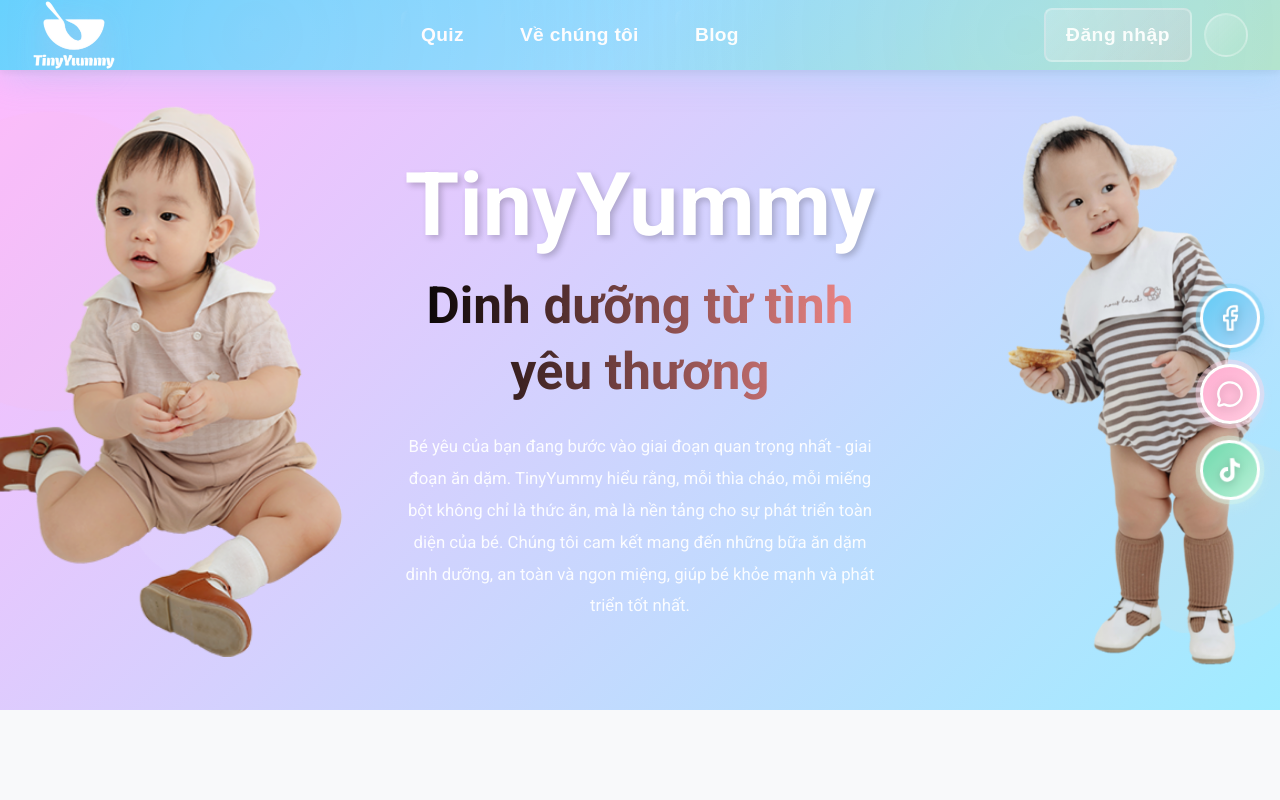
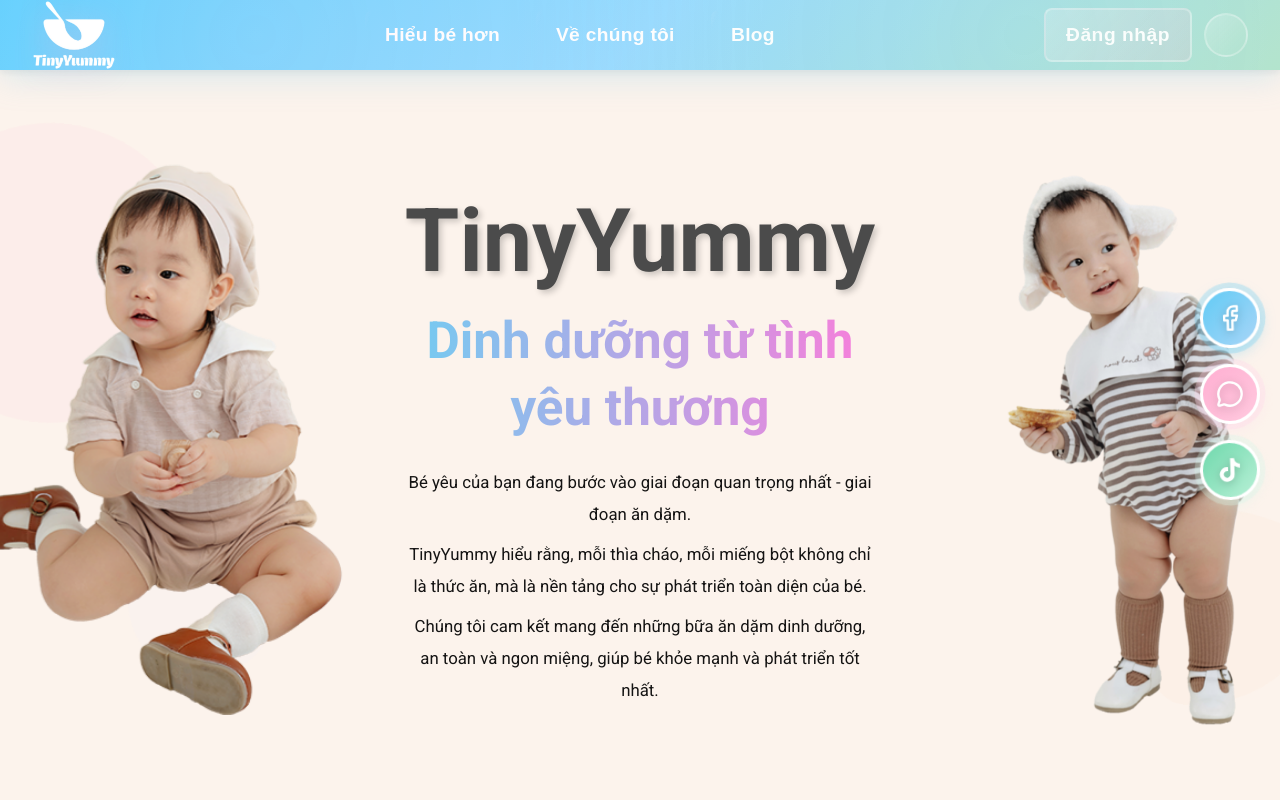
Before and after one commit to sieunhandong/webandoanchotre_fe, a React (Create React App) app: page /about-us in a window 1280 px wide. Shown: the top 800 px of the page. Built offline with nearby package versions, Linux system fonts and the light colour scheme; some icons are missing.

Commit message:
update gaio dien

```diff
--- a/src/components/AboutUs/AboutUs.js
+++ b/src/components/AboutUs/AboutUs.js
@@ -89,11 +89,22 @@
   ];
 
   const stats = [
-    { number: "5+", label: "Năm kinh nghiệm" },
-    { number: "10K+", label: "Bé yêu tin dùng" },
-    { number: "50+", label: "Thực đơn đa dạng" }
+    {
+      title: "Tầm nhìn",
+      content: "Trở thành thương hiệu ăn dặm hàng đầu Việt Nam, đồng hành cùng hàng triệu gia đình trong hành trình nuôi dưỡng thế hệ trẻ khỏe mạnh, thông minh.",
+      image: "/aboutus1.jpg"
+    },
+    {
+      title: "Sứ mệnh",
+      content: "Mang đến những bữa ăn dặm dinh dưỡng, an toàn tuyệt đối từ nguyên liệu hữu cơ, giúp bé phát triển toàn diện về thể chất và trí tuệ.",
+      image: "/aboutus2.jpg"
+    },
+    {
+      title: "Giá trị cốt lõi",
+      content: "An toàn - Chất lượng - Tận tâm. Chúng tôi đặt sức khỏe của bé lên hàng đầu với quy trình sản xuất nghiêm ngặt và dịch vụ chăm sóc khách hàng chu đáo.",
+      image: "/raucu.jpg"
+    }
   ];
-
   const philosophyItems = [
     { text: "Dinh dưỡng cân bằng", bg: "#E6E6FA", color: "#666" },
     { text: "", bg: "", image: "/aboutus1.jpg" },
@@ -139,8 +150,12 @@
             <div style={styles.heroDescription}>
               <p style={{ margin: '0 0 0.5em', maxWidth: '650px', marginLeft: 'auto', marginRight: 'auto' }}>
                 Bé yêu của bạn đang bước vào giai đoạn quan trọng nhất - giai đoạn ăn dặm.
-                TinyYummy hiểu rằng, mỗi thìa cháo, mỗi miếng bột không chỉ là thức ăn,
-                mà là nền tảng cho sự phát triển toàn diện của bé. Chúng tôi cam kết mang đến những bữa ăn dặm dinh dưỡng,
+              </p>
+              <p style={{ margin: '0 0 0.5em', maxWidth: '650px', marginLeft: 'auto', marginRight: 'auto' }}>
+                TinyYummy hiểu rằng, mỗi thìa cháo, mỗi miếng bột không chỉ là thức ăn, mà là nền tảng cho sự phát triển toàn diện của bé.
+              </p>
+              <p style={{ margin: '0 0 0.5em', maxWidth: '650px', marginLeft: 'auto', marginRight: 'auto' }}>
+                Chúng tôi cam kết mang đến những bữa ăn dặm dinh dưỡng,
                 an toàn và ngon miệng, giúp bé khỏe mạnh và phát triển tốt nhất.
               </p>
             </div>
@@ -342,7 +357,7 @@
         style={styles.statsSection}
         data-section="stats"
       >
-        <div style={styles.container}>
+        <div style={styles.containerStats}>
           <h2
             data-card-id="stats-title"
             style={{
@@ -353,29 +368,47 @@
               transition: 'all 0.8s ease-out'
             }}
           >
-            TinyYummy Trong Con Số
+            Về TinyYummy
           </h2>
+          <p
+            data-card-id="stats-subtitle"
+            style={{
+              ...styles.statsSubtitle,
+              opacity: animatedCards.has('stats-subtitle') ? 1 : 0,
+              transform: animatedCards.has('stats-subtitle') ? 'translateY(0)' : 'translateY(30px)',
+              transition: 'all 0.8s ease-out',
+              transitionDelay: '0.2s'
+            }}
+          >
+            TinyYummy - Thương hiệu ăn dặm uy tín, đồng hành cùng hàng ngàn gia đình Việt trong hành trình nuôi dưỡng con yêu khỏe mạnh, thông minh từ những bữa ăn đầu đời.
+          </p>
           <div style={styles.statsGrid}>
             {stats.map((stat, index) => (
               <div
                 key={index}
                 data-card-id={`stat-${index}`}
                 style={{
-                  ...styles.statItem,
+                  ...styles.statCard,
                   opacity: animatedCards.has(`stat-${index}`) ? 1 : 0,
-                  transform: animatedCards.has(`stat-${index}`) ? 'scale(1)' : 'scale(0.5)',
+                  transform: animatedCards.has(`stat-${index}`) ? 'translateY(0)' : 'translateY(50px)',
                   transition: 'all 0.8s ease-out',
                   transitionDelay: `${index * 0.2}s`
                 }}
               >
-                <div style={styles.statNumber}>{stat.number}</div>
-                <div style={styles.statLabel}>{stat.label}</div>
+                <img
+                  src={stat.image}
+                  alt={stat.title}
+                  style={styles.statImage}
+                />
+                <div style={styles.statContent}>
+                  <h3 style={styles.statTitle}>{stat.title}</h3>
+                  <p style={styles.statText}>{stat.content}</p>
+                </div>
               </div>
             ))}
           </div>
         </div>
       </section>
-
       <style>{`
         @keyframes float {
           0%, 100% {
@@ -742,6 +775,14 @@
     font-size: 0.9rem !important;
     text-align: center !important;
   }
+    .stat-card:hover {
+  transform: translateY(-10px);
+  box-shadow: 0 20px 60px rgba(114, 204, 241, 0.3);
+}
+
+.stat-card:hover img {
+  transform: scale(1.05);
+}
 }
 
 @media (max-width: 600px) {
@@ -765,6 +806,9 @@
   .hero-description {
     font-size: 0.85rem !important;
     padding: 0 10px !important;
+  }
+      .stats-grid {
+    grid-template-columns: 1fr !important;
   }
 }
 
@@ -812,11 +856,11 @@
   },
   heroSection: {
     position: 'relative',
-    minHeight: '80vh',
+    minHeight: '95vh',
     display: 'flex',
     alignItems: 'center',
     justifyContent: 'center',
-    background: 'linear-gradient(135deg, #fdbbfdff 0%, #a0ecffff 100%)',
+    background: '#fcf3ec',
     overflow: 'hidden',
   },
   heroContainer: {
@@ -900,7 +944,7 @@
   mainTitle: {
     fontSize: '5.5rem',
     fontWeight: 700,
-    color: '#fff',
+    color: '#4b4b4b',
     marginBottom: '15px',
     textShadow: '3px 3px 6px rgba(0,0,0,0.2)',
     lineHeight: 1.2,
@@ -912,7 +956,7 @@
     fontSize: '3.2rem',
     marginTop: '0',
     marginBottom: '25px',
-    background: 'linear-gradient(90deg, #000000ff, #f88c8cff)',
+    background: 'linear-gradient(90deg, #72CCF1, #f97eda)',
     WebkitBackgroundClip: 'text',
     WebkitTextFillColor: 'transparent',
     backgroundClip: 'text',
@@ -934,7 +978,7 @@
     margin: '0 auto',
     fontSize: '1.05rem',
     lineHeight: 1.9,
-    color: '#fff',
+    color: '#000000',
     opacity: 0.92,
     textAlign: 'center',
   },
@@ -1083,30 +1127,60 @@
     lineHeight: 1.8,
     color: '#666'
   },
+  containerStats: {
+    maxWidth: '1600px',
+    margin: '0 auto',
+    padding: '0 20px'
+  },
   statsSection: {
     padding: '100px 0',
     background: '#fff'
   },
+  statsSubtitle: {
+    textAlign: 'center',
+    fontSize: '1.1rem',
+    color: '#666',
+    marginBottom: '60px',
+    maxWidth: '900px',
+    margin: '0 auto 60px',
+    lineHeight: 1.8
+  },
   statsGrid: {
     display: 'grid',
     gridTemplateColumns: 'repeat(3, 1fr)',
-    gap: '50px',
-    margin: '60px 0'
+    gap: '40px',
+    marginTop: '60px'
   },
-  statItem: {
+  statCard: {
+    background: '#fff',
+    borderRadius: '20px',
+    overflow: 'hidden',
+    boxShadow: '0 10px 40px rgba(0,0,0,0.08)',
+    transition: 'all 0.5s cubic-bezier(0.68, -0.55, 0.265, 1.55)',
+    cursor: 'pointer',
+    position: 'relative'
+  },
+  statImage: {
+    width: '100%',
+    height: '200px',
+    objectFit: 'cover',
+    transition: 'transform 0.5s ease'
+  },
+  statContent: {
+    padding: '30px'
+  },
+  statTitle: {
+    fontSize: '1.5rem',
+    fontWeight: 600,
+    color: '#72CCF1',
+    marginBottom: '15px',
     textAlign: 'center'
   },
-  statNumber: {
-    fontSize: '4rem',
-    fontWeight: 700,
-    color: '#72CCF1',
-    marginBottom: '10px',
-    animation: 'countUp 1.2s cubic-bezier(0.68, -0.55, 0.265, 1.55) forwards',
-    textShadow: '2px 2px 10px rgba(114, 204, 241, 0.3)'
-  },
-  statLabel: {
-    fontSize: '1.2rem',
-    color: '#666'
+  statText: {
+    fontSize: '0.95rem',
+    lineHeight: 1.8,
+    color: '#666',
+    textAlign: 'center'
   }
 };
 
--- a/src/components/Header/Header.js
+++ b/src/components/Header/Header.js
@@ -80,7 +80,7 @@
 
   // Mobile menu items
   const mobileMenuItems = [
-    { text: "Quiz", icon: <QuizIcon />, path: "/quiz" },
+    { text: "Hiểu bé hơn", icon: <QuizIcon />, path: "/quiz" },
     { text: "Về chúng tôi", icon: <InfoIcon />, path: "/about-us" },
     { text: "Blog", icon: <ArticleIcon />, path: "/blog" },
     ...(userEmail ? [
@@ -334,7 +334,7 @@
                   },
                 }}
               >
-                Quiz
+                Hiểu bé hơn
               </Button>
               <Button
                 component={Link}
--- a/src/pages/FoodPage/FoodDetails.css
+++ b/src/pages/FoodPage/FoodDetails.css
@@ -66,6 +66,7 @@
     border-radius: 32px;
     box-shadow: var(--shadow-lg);
     display: flex;
+    flex-direction: column;
     gap: 3rem;
     padding: 3rem;
     overflow: hidden;
@@ -74,11 +75,17 @@
     animation: fadeInUp 0.8s ease;
 }
 
+/* Hàng đầu tiên chứa ảnh và nguyên liệu */
+.foodDetail__topRow {
+    display: flex;
+    gap: 3rem;
+}
+
 /* Ảnh món ăn - Tối ưu kích thước */
 .foodDetail__imageWrapper {
-    flex: 0 0 400px;
-    width: 400px;
-    height: 400px;
+    flex: 1;
+    width: 50%;
+    height: 500px;
     border-radius: 24px;
     overflow: hidden;
     position: relative;
@@ -126,7 +133,7 @@
     font-size: 2.5rem;
     color: var(--text-primary);
     font-weight: 700;
-    margin: 0 0 1rem 0;
+    margin: 0;
     line-height: 1.3;
     animation: fadeInDown 0.8s ease 0.2s both;
 }
@@ -136,7 +143,6 @@
     display: flex;
     gap: 12px;
     flex-wrap: wrap;
-    margin-bottom: 1rem;
     animation: fadeInUp 0.8s ease 0.3s both;
 }
 
@@ -170,7 +176,8 @@
 .foodDetail__section {
     background: #f8fcff;
     border-left: 5px solid var(--primary-color);
-    padding: 2rem 2.5rem;
+    border-top: 2px solid var(--primary-color);
+    padding: 0.5rem 0.5rem;
     border-radius: 20px;
     box-shadow: var(--shadow-sm);
     transition: var(--transition);
--- a/src/pages/FoodPage/FoodDetails.js
+++ b/src/pages/FoodPage/FoodDetails.js
@@ -52,6 +52,8 @@
     return (
         <div className="foodDetail__wrapper">
             <div className="foodDetail__container">
+                {/* Hàng trên: Ảnh + Nguyên liệu */}
+                <div className="foodDetail__topRow">
                     {/* Ảnh */}
                     <div className="foodDetail__imageWrapper">
                         {food.images?.[0] ? (
@@ -63,7 +65,7 @@
                         )}
                     </div>
 
-                {/* Thông tin */}
+                    {/* Thông tin + Nguyên liệu */}
                     <div className="foodDetail__info">
                         <h1 className="foodDetail__title">{food.name}</h1>
 
@@ -85,8 +87,10 @@
                             <h2 className="foodDetail__sectionTitle">🥘 Nguyên liệu</h2>
                             <div dangerouslySetInnerHTML={{ __html: food.ingredients }}></div>
                         </div>
+                    </div>
+                </div>
 
-                    {/* Công thức */}
+                {/* Hàng dưới: Công thức */}
                 <div className="foodDetail__section foodDetail__recipe">
                     <h2 className="foodDetail__sectionTitle">👨‍🍳 Cách làm</h2>
                     <div dangerouslySetInnerHTML={{ __html: food.recipe }}></div>
@@ -101,7 +105,6 @@
                 </Link>
             </div>
         </div>
-        </div>
     );
 };
 
--- a/src/pages/Login/Login.css
+++ b/src/pages/Login/Login.css
@@ -1,6 +1,6 @@
 /* Container chính với gradient pastel */
 .login-container {
-  min-height: 90vh;
+  min-height: 95vh;
   display: flex;
   align-items: center;
   justify-content: center;
--- a/src/pages/Register/Register.css
+++ b/src/pages/Register/Register.css
@@ -1,6 +1,6 @@
 /* Container chính với gradient pastel */
 .custom-register-container {
-  min-height: 90vh;
+  min-height: 95vh;
   display: flex;
   align-items: center;
   justify-content: center;
```
Lines whose indentation alone changed are shown as unchanged.
